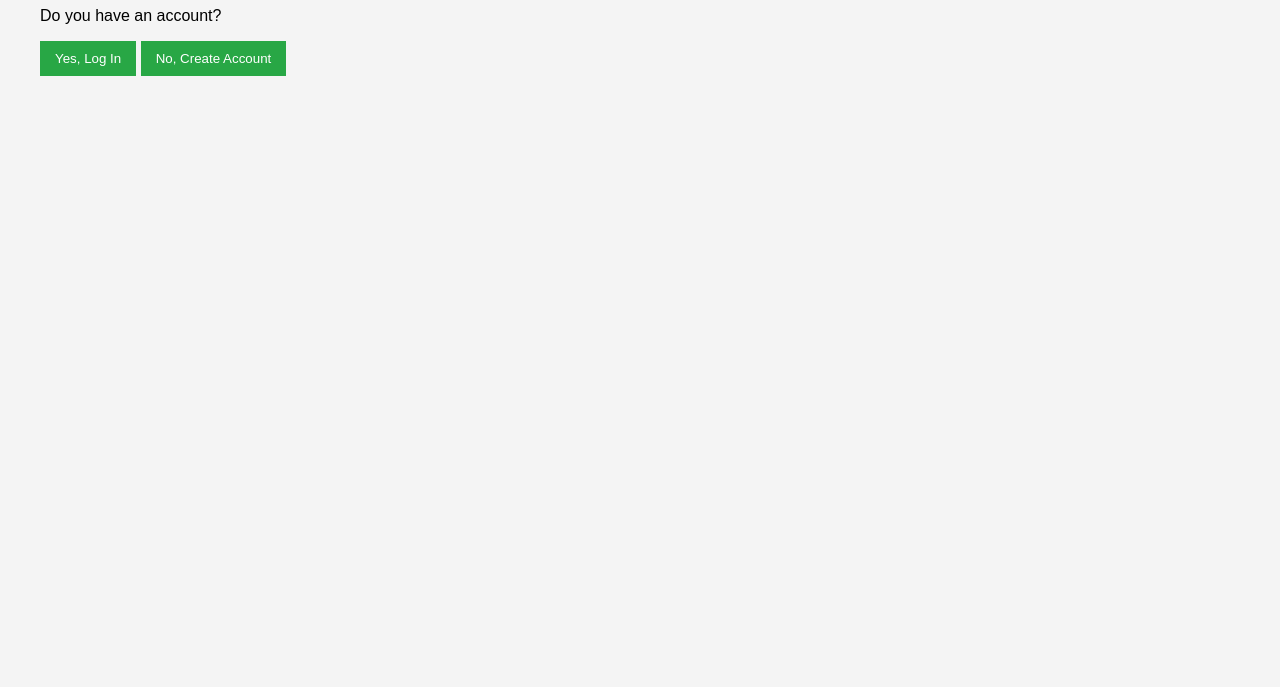
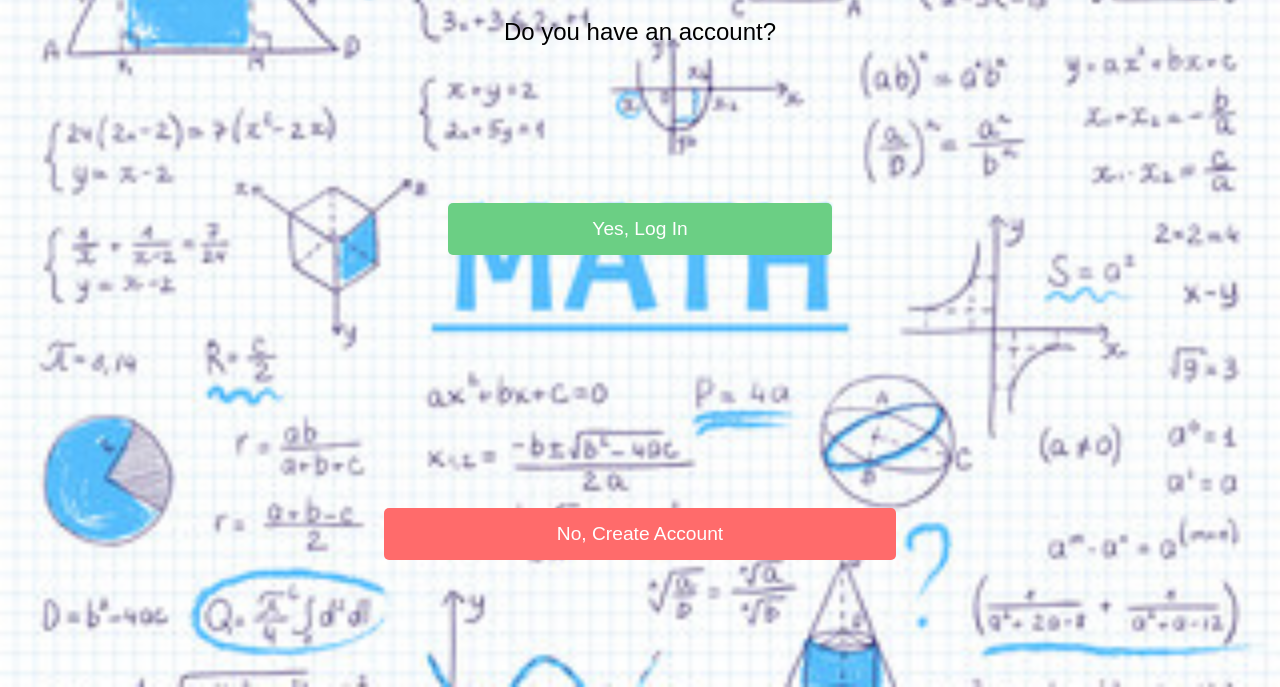
Before and after one commit to Baloyi2/check-me, a plain HTML site: page st.html in a window 1280 px wide. Shown: the part 113-800 px from the top of the page. Drawn offline with Linux system fonts and the light colour scheme.

Commit message:
Add files via upload

```diff
--- a/st.css
+++ b/st.css
@@ -1,29 +1,81 @@
 body {
-    font-family: Arial, sans-serif;
-    margin: 20px;
-    padding: 20px;
-    background-color: #f4f4f4;
+    font-family: 'Arial', sans-serif;
+    background-image: url('stD.jpg'); /* Background image */
+    background-size: cover; /* Cover the entire viewport */
+    background-position: center; /* Center the background image */
+    margin: 0;
+    padding: 0;
+    display: flex;
+    flex-direction: column;
+    justify-content: center;
+    align-items: center;
+    height: 100vh; /* Full viewport height */
+    color: #fff; /* Default text color */
+    text-align: center; /* Center text */
 }
 
 h1 {
-    color: #333;
+    font-size: 3rem;
+    margin-bottom: 20px;
+    text-shadow: 2px 2px 4px rgba(0, 0, 0, 0.7); /* Text shadow for depth */
 }
 
-input {
-    display: block;
-    margin: 10px 0;
-    padding: 10px;
-    width: 200px;
+p {
+    font-size: 1.5rem;
+    margin-bottom: 30px;
+    color: #000; /* Black text */
 }
 
 button {
-    padding: 10px 15px;
-    background-color: #28a745;
-    color: white;
-    border: none;
-    cursor: pointer;
+    padding: 15px 30px;
+    font-size: 1.2rem;
+    border: none; /* No border */
+    border-radius: 5px; /* Rounded corners */
+    cursor: pointer; /* Pointer cursor on hover */
+    transition: background 0.3s ease, transform 0.2s ease; /* Transition effects */
 }
 
-button:hover {
-    background-color: #218838;
+/* Log In Button Styles */
+#loginButton {
+    display: block; /* Make the button a block element */
+    margin: auto; /* Center the button horizontally */
+    width: 30%; /* Set width to 30% */
+    background-color: #6bcf84; /* Light green */
+    color: #fff;
 }
+
+#loginButton:hover {
+    background-color: #5abf6b; /* Darker green on hover */
+    transform: scale(1.05); /* Slightly grow on hover */
+}
+
+/* Sign Up Button Styles */
+#signupButton {
+    display: block; /* Make the button a block element */
+    margin: auto; /* Center the button horizontally */
+    width: 40%; /* Set width to 40% */
+    padding: 15px 30px;
+    background-color: #ff6b6b; /* Light coral */
+    color: #fff;
+}
+
+#signupButton:hover {
+    background-color: #ff4f4f; /* Darker coral on hover */
+    transform: scale(1.05); /* Slightly grow on hover */
+}
+
+/* Media Query for Responsive Design */
+@media (max-width: 600px) {
+    h1 {
+        font-size: 2.5rem; /* Smaller font size for smaller screens */
+    }
+
+    p {
+        font-size: 1.2rem; /* Smaller font size for smaller screens */
+    }
+
+    button {
+        font-size: 1rem; /* Smaller font size for buttons */
+        width: 80%; /* Full width on small screens */
+    }
+}
--- a/st.html
+++ b/st.html
@@ -10,8 +10,8 @@
 
     <h1>Welcome</h1>
     <p>Do you have an account?</p>
-    <button onclick="checkAccount()">Yes, Log In</button>
-    <button onclick="goToSignUp()">No, Create Account</button>
+    <button id="loginButton" onclick="checkAccount()">Yes, Log In</button>
+    <button id="signupButton" onclick="goToSignUp()">No, Create Account</button>
 
     <script src="st.js"></script>
 </body>
--- a/st.js
+++ b/st.js
@@ -107,7 +107,7 @@ function displayUserDetails() {
 
     const userDetailsDiv = document.getElementById('userDetails');
     if (user) {
-        userDetailsDiv.innerText = `Name: ${user.name}, Surname: ${user.surname}, Username: ${user.username}, Email: ${user.email}`;
+      userDetailsDiv.innerText = `Name: ${user.name}, Surname: ${user.surname}, Username: ${user.username}, Email: ${user.email}`;
     } else {
         userDetailsDiv.innerText = 'No user information found.';
     }
```
Also changed, not shown: stD.jpg (added).
